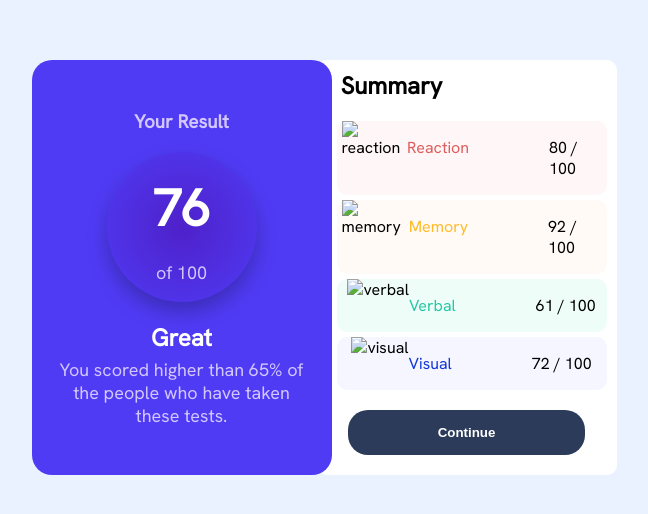
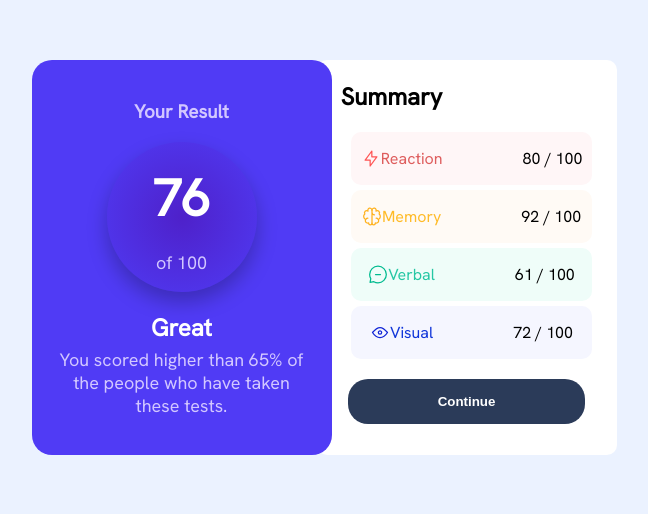
Before and after one commit to IJAZAHMAD779/Result-Summary, a plain HTML site: page index.html in a window 1280 px wide. Shown: the part 140-654 px from the top of the page, without its empty margins (316-964 px from the left). Drawn offline with Linux system fonts and the light colour scheme; the site is published under a folder, as on GitHub Pages, so addresses that start at the root find nothing.

Commit message:
`Update image paths in index.html to use relative paths`

```diff
--- a/index.html
+++ b/index.html
@@ -22,19 +22,19 @@
       <h2>Summary</h2>
       <div class="scores">
         <div class="reaction">
-          <img src="/icon-reaction.svg" alt="reaction">
+          <img src="./icon-reaction.svg" alt="reaction">
           <p id="a">Reaction </p><p>80 / 100</p>
         </div>
         <div class="memory">
-          <img src="/icon-memory.svg" alt="memory">
+          <img src="./icon-memory.svg" alt="memory">
           <p id="b">Memory </p><p>92 / 100</p>
         </div>
         <div class="verbal">
-          <img src="/icon-verbal.svg" alt="verbal">
+          <img src="./icon-verbal.svg" alt="verbal">
           <p id="c">Verbal </p><p>61 / 100</p>
         </div>
         <div class="visual">
-          <img src="/icon-visual.svg" alt="visual">
+          <img src="./icon-visual.svg" alt="visual">
           <p id="d">Visual </p><p>72 / 100</p>
         </div>
       </div>
```
